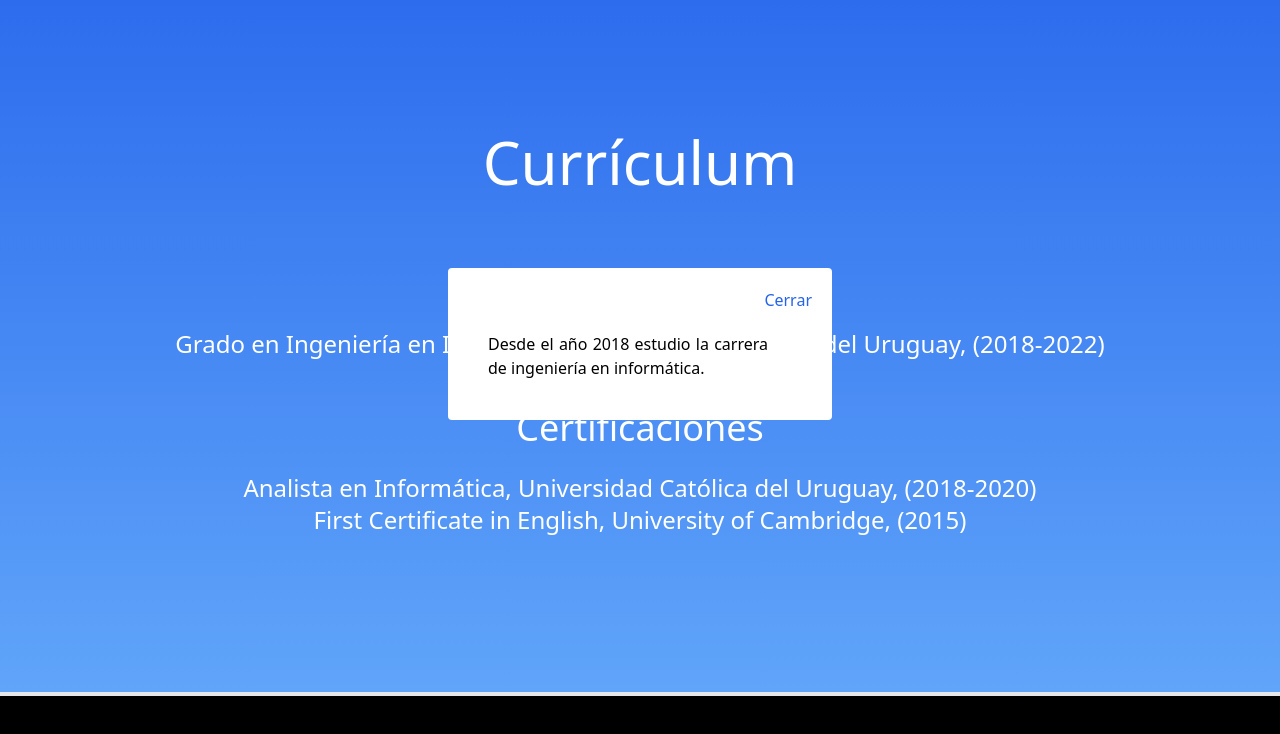
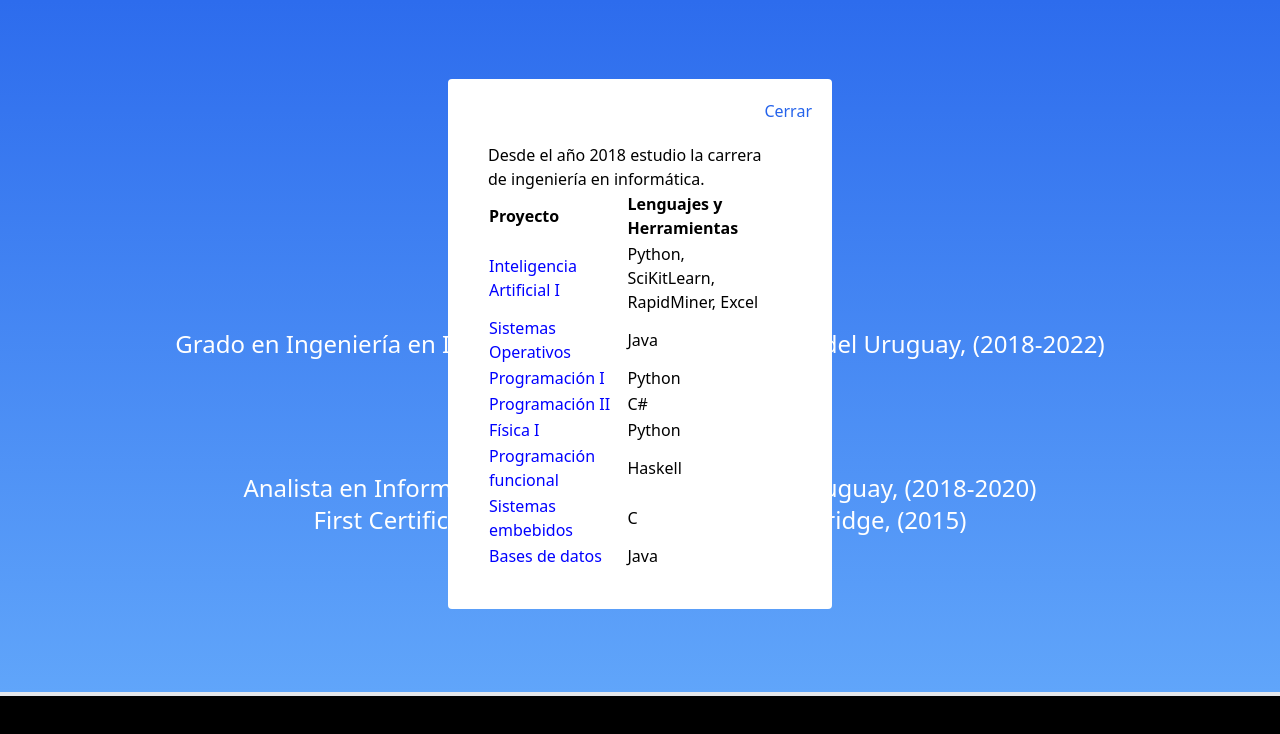
Before and after one commit to ucudal/PW_2021_Website-federicobecona, a website: page docs/index.html in a window 1280 px wide. Both pictures are taken after a click on the button 639 px from the left and 1252 px from the top of the page. Shown: the part 908-1642 px from the top of the page. Drawn offline with nearby package versions, Linux system fonts and the light colour scheme.

Commit message:
Proyectos

```diff
--- a/docs/index.html
+++ b/docs/index.html
@@ -5,6 +5,7 @@
     <meta charset="UTF-8">
     <meta http-equiv="X-UA-Compatible" content="IE=edge">
     <meta name="viewport" content="width=device-width, initial-scale=1.0">
+    <link rel="stylesheet" href="styles.css">
     <link href="https://unpkg.com/tailwindcss@^2/dist/tailwind.min.css" rel="stylesheet">
     <link rel="icon" type="image/png" href="https://play-lh.googleusercontent.com/Eptimf2ke2AaZUN3J4lybWXKkOLgz-aRzmGRa6XZMNrmzhCoI7a17AhJQu-IGu-9RFs"/>
     <script type="text/javascript" src="https://cdn.jsdelivr.net/npm/emailjs-com@3/dist/email.min.js"></script>
@@ -124,7 +125,7 @@
     <div class="flex justify-end">
       <button id="cv-modal-close" class="text-blue-600 hover:opacity-50">Cerrar</button>
     </div>
-    <div class="w-80 p-5">
+    <div id="cv-modal-content" class="w-80 p-5">
       <p id="cv-modal-text" class="text-justify"></p>
     </div>
   </div>
--- a/docs/index.js
+++ b/docs/index.js
@@ -6,6 +6,7 @@
 
 const cvOpenModalBtns = document.getElementsByClassName('cv-modal-open')
 const cvCloseModalBtn = document.getElementById('cv-modal-close')
+const cvModalContent = document.getElementById('cv-modal-content')
 const cvModalContainer = document.getElementById('cv-modal-container')
 const cvModalText = document.getElementById('cv-modal-text')
 
@@ -14,7 +15,18 @@
 
 var listModalTexts = ["Desde el año 2018 estudio la carrera de ingeniería en informática.",
                     "A principios de 2021 obtuve el título intermedio de analista en informática.",
-                    "Realicé exámenes de cambridge ESOL obteniendo el First en el año 2015."]
+                    "Realicé exámenes de cambridge ESOL obteniendo el First en el año 2015  "]
+var linksMatrix = [
+                ["Proyecto", "Lenguajes y Herramientas", ""],
+                ["Inteligencia Artificial I", "Python, SciKitLearn, RapidMiner, Excel", "https://federicobecona.github.io/Machine-Learning-Portfolio/home"],
+                ["Sistemas Operativos", "Java", "https://github.com/federicobecona/Operating-Systems"],
+                ["Programación I", "Python", "https://github.com/federicobecona/Programming-I"],
+                ["Programación II", "C#", "https://github.com/federicobecona/Programming-II"],
+                ["Física I", "Python", "https://github.com/federicobecona/Physics-I-simulations"],
+                ["Programación funcional", "Haskell", "https://github.com/federicobecona/Functional-programming"],
+                ["Sistemas embebidos", "C", "https://github.com/federicobecona/Embedded-Systems"],
+                ["Bases de datos", "Java", "https://github.com/federicobecona/Databases"]
+            ]
 
 for (var i = 0, len = mailOpenModalBtns.length; i < len; i++) {
     mailOpenModalBtns[i].onclick = toggleModalHandler
@@ -38,18 +50,53 @@
 
 for (let i = 0; i < listModalTexts.length; i++) {
     cvOpenModalBtns[i].addEventListener('click', function() {
-        cvToggleModalHandler(listModalTexts[i])
+        cvModalContent.innerHTML = "";
+        let p = document.createElement('p')
+        p.textContent = listModalTexts[i]
+        cvModalContent.appendChild(p)
+        if(i==0){
+            var myTableDiv = cvModalContent
+            var table = document.createElement('TABLE');
+            myTableDiv.appendChild(table);
+            table.border='1';
+            var tableBody = document.createElement('TBODY');
+            table.appendChild(tableBody);
+            for (let i=0; i<linksMatrix.length; i++){
+               var tr = document.createElement('TR');
+               tableBody.appendChild(tr);
+               for (let j=0; j<2; j++){
+                   var td = document.createElement('TD');
+                   var node
+                   node = document.createTextNode(linksMatrix[i][j])
+                   td.width='200';
+                   if(i==0){
+                        td.style.fontWeight = 'bold'
+                   }
+                   if(j==0 && i!=0){
+                        node = document.createElement('a')
+                        node.textContent = linksMatrix[i][j]
+                        node.style.color = 'blue'
+                        node.href = linksMatrix[i][2]
+                   }
+                   td.appendChild(node)
+                   tr.appendChild(td);
+               }
+            }
+        }
+        toggleModal(cvModalContainer)
     })
 }
-cvCloseModalBtn.onclick = cvToggleModalHandler
 
+cvCloseModalBtn.addEventListener('click', function() {
+    toggleModal(cvModalContainer)
+})
 
 window.onclick = function(event) {
     if (event.target == mailModalContainer) {
         toggleModalHandler()
     }
     if (event.target == cvModalContainer) {
-        cvToggleModalHandler()
+        toggleModal(cvModalContainer)
     }
 }
 
@@ -60,11 +107,6 @@
     modalMessage.value = ""
 }
 
-function cvToggleModalHandler(text) {
-    cvModalText.textContent = text
-    toggleModal(cvModalContainer)
-}
-
 function toggleModal(modal){
     if(modal.classList.contains("invisible")){
         modal.classList.remove("invisible")
--- a/docs/styles.css
+++ b/docs/styles.css
@@ -0,0 +1,4 @@
+a:hover {
+    opacity: 0.5;
+    text-decoration: underline;
+}
```
